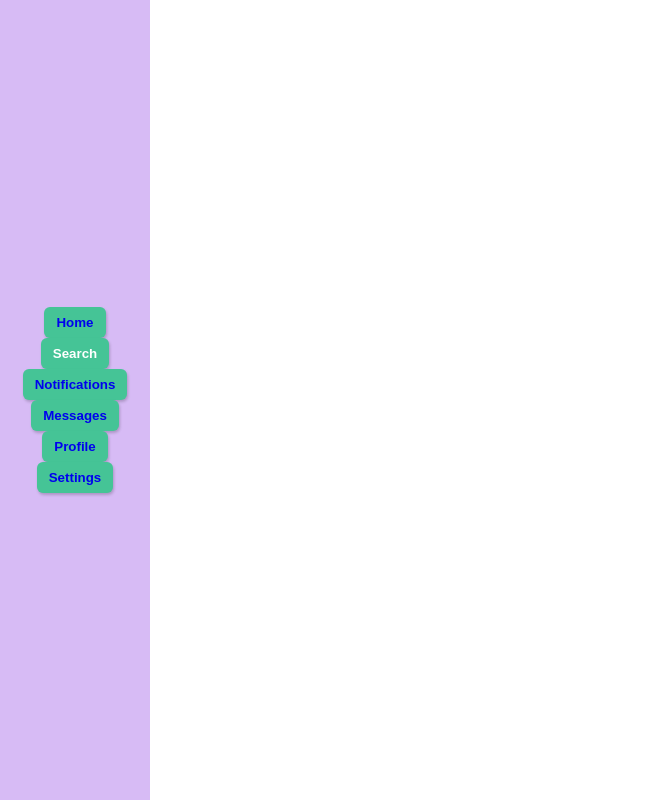
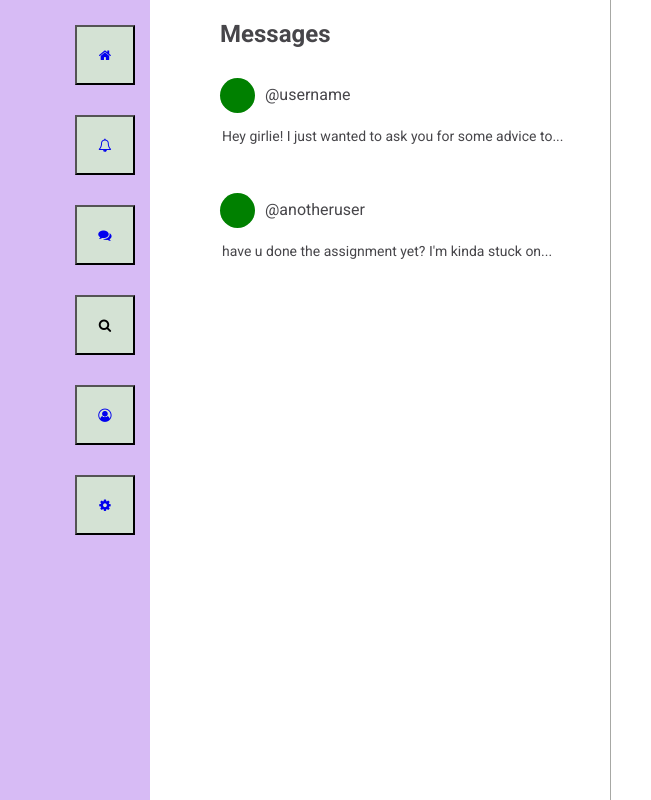
Before and after one commit to BazzaCipher/cissa-fy-comp, a SvelteKit app: page /messages in a window 1280 px wide. Shown: the whole page, without its empty margins (0-651 px from the left). Built offline with nearby package versions, Linux system fonts and the light colour scheme.

Commit message:
messages and navbar update

```diff
--- a/src/routes/home/+page.svelte
+++ b/src/routes/home/+page.svelte
@@ -1,10 +1,10 @@
 <script>
     import NavBar from "../navBar.svelte"
-    import HomePage from "./home.svelte"
+    import HomePage from "./homePage.svelte"
     import LoggedOutPage from "./loggedOutPage.svelte"
     import ExplorePage from "./explorePage.svelte"
 
-    const loggedOut = true;
+    const loggedOut = false;
 
 </script>
 
--- a/src/routes/home/home.svelte
+++ b/src/routes/home/homePage.svelte
@@ -25,7 +25,7 @@
         top: 0;
         left: 0;
         margin-left: 200px;
-        margin-bottom: 20px;
+        padding-bottom: 20px;
         width: 600px;
         background-color: #fdfbfe;
         font-family: 'Roboto', sans-serif;
@@ -36,6 +36,7 @@
         margin: 0;
         margin-top: 20px;
         margin-left: 20px;
+        color: #47464a;
     }
 
     .new-post {
@@ -49,7 +50,7 @@
         margin-left: 20px;
         width: 545px;
         height: 100px;
-        border: 1.5px solid #232223;
+        border: 1.5px solid #a7a8a4;
         border-radius: 7px;
         box-shadow: 0 2px 1px #ebe7e7;
     }
--- a/src/routes/home/tweetComponent.svelte
+++ b/src/routes/home/tweetComponent.svelte
@@ -82,7 +82,7 @@
         position: relative;
         padding-top: 20px;
         margin-left: 10px;
-        color: #403938;
+        color: #47464a;
     }
 
     .tweet-mid {
@@ -101,7 +101,7 @@
         margin-right: 15px;
         width: 500px;
         height: 100px;
-        color: #403938;
+        color: #47464a;
         font-size: 15px;
     }
 
@@ -133,6 +133,6 @@
         padding-top: 3px;
         text-align: center;
         font-size: 14px;
-        color: #403938;
+        color: #47464a;
     }
 </style>
--- a/src/routes/messages/+page.svelte
+++ b/src/routes/messages/+page.svelte
@@ -1,7 +1,7 @@
 <script>
     import NavBar from "../navBar.svelte"
+    import MessagePage from "./messagePage.svelte"
 </script>
 
 <NavBar />
-
-<p>Messages Page</p>
+<MessagePage />
--- /dev/null
+++ b/src/routes/messages/messageComponent.svelte
@@ -0,0 +1,85 @@
+<script>
+    import MessageData from "./messageData.svelte"
+</script>
+
+<MessageData>
+    <article slot="message" let:user let:content class="message">
+
+        <div class="message-head">
+            <div class="message-pic">
+
+            </div>
+
+            <div class="message-user">
+            {user}
+            </div>
+        </div>
+
+        <div class="message-mid">
+            <div class="message-content">
+                {content}
+            </div>
+        </div>
+
+    </article>
+</MessageData>
+
+<style>
+    .message {
+        margin-top: 15px;
+        margin-bottom: 10px;
+        margin-left: 10px;
+        width: 400px;
+        height: 100px;
+        background-color: white;
+    }
+
+    .message:hover {
+        background-color: #e9e8ea;
+        cursor: pointer;
+    }
+
+    .message-head {
+        display: flex;
+        position: absolute;
+        width: 400px;
+        height: 50px;
+    }
+
+    .message-pic {
+        position: relative;
+        background-color: green;
+        margin-top: 10px;
+        margin-left: 10px;
+        width: 35px;
+        height: 35px;
+        border-radius: 20px;
+    }
+
+    .message-user {
+        position: relative;
+        padding-top: 17px;
+        margin-left: 10px;
+        color: #47464a;
+    }
+
+    .message-mid {
+        margin-top: 50px;
+        position: absolute;
+        display: block;
+        width: 550px;
+    }
+
+    .message-content {
+        position: relative;
+        margin-top: 10px;
+        margin-bottom: 5px;
+        margin-left: 12px;
+        margin-right: 15px;
+        width: 400px;
+        height: 100px;
+        color: #47464a;
+        font-size: 14px;
+    }
+
+</style>
--- /dev/null
+++ b/src/routes/messages/messageData.svelte
@@ -0,0 +1,17 @@
+<script>
+    const messageData = [
+        {
+            user: '@' + 'username',
+            content: 'Hey girlie! I just wanted to ask you for some advice to...',
+        },
+        {
+            user: '@' + 'anotheruser',
+            content: "have u done the assignment yet? I'm kinda stuck on...",
+        }
+    ]
+
+</script>
+
+{#each messageData as message (message)}
+    <slot name="message" user={message.user} content={message.content} />
+{/each}
--- /dev/null
+++ b/src/routes/messages/messagePage.svelte
@@ -0,0 +1,39 @@
+<script>
+    import MessageComponent from "./messageComponent.svelte"
+</script>
+
+<link rel="preconnect" href="https://fonts.googleapis.com">
+<link rel="preconnect" href="https://fonts.gstatic.com" crossorigin>
+<link href="https://fonts.googleapis.com/css2?family=Roboto:wght@400;700&display=swap" rel="stylesheet">
+
+    <section class="home-section">
+
+        <h1 class="messages-title">Messages</h1>
+
+        <MessageComponent />
+
+    </section>
+
+<style>
+    .home-section {
+        position: absolute;
+        top: 0;
+        left: 0;
+        bottom: 0;
+        margin-left: 200px;
+        padding-bottom: 20px;
+        width: 410px;
+        border-right: 1px solid #a7a8a4;
+        font-family: 'Roboto', sans-serif;
+    }
+
+    .messages-title {
+        position: relative;
+        margin: 0;
+        margin-top: 20px;
+        margin-left: 20px;
+        margin-bottom: 20px;
+        color: #47464a;
+    }
+
+</style>
--- a/src/routes/navBar.svelte
+++ b/src/routes/navBar.svelte
@@ -1,61 +1,41 @@
+
 <script>
-    import Button from "./button.svelte"
+	import Button from "./button.svelte"
+
 </script>
 
+<link rel="stylesheet" href="https://cdnjs.cloudflare.com/ajax/libs/font-awesome/4.7.0/css/font-awesome.min.css">
+
     <nav class="nav">
-        <div class="nav-link">
-            <Button class="primary sm" >
-                <a href="/home">Home</a>
-            </Button>
-        </div>
-        <div class="nav-link">
-            <Button class="primary sm" >
-                Search
-            </Button>
-        </div>
-        <div class="nav-link">
-            <Button class="primary sm" >
-                <a href="/notifications">Notifications</a>
-            </Button>
-        </div>
-        <div class="nav-link">
-            <Button class="primary sm" >
-                <a href="/messages">Messages</a>
-            </Button>
-        </div>
-        <div class="nav-link"><Button class="primary sm" >
-            <a href="/profile">Profile</a>
-        </Button>
-        </div>
-        <div class="nav-link">
-            <Button class="primary sm" >
-                <a href="/settings">Settings</a>
-            </Button>
-        </div>
+
+        <button class="btn"><a href="/"><i class="fa fa-home"></i></a></button>
+        <button class="btn"><a href="/notifications"><i class="fa fa-bell-o"></i></a></button>
+        <button class="btn"><a href="/messages"><i class="fa fa-comments"></i></a></button>
+        <button class="btn"><i class="fa fa-search"></i></button>
+        <button class="btn"><a href="/profile"><i class="fa fa-user-circle-o"></i></a></button>
+        <button class="btn"><a href="/settings"><i class="fa fa-cog"></i></a></button>
+
     </nav>
 
 <style>
-    a {
-        text-decoration: none;
-
-    }
-
-    .nav {
-        position: fixed;
+    nav {
+        position: absolute;
+        display: flex;
+        flex-direction: column;
         top: 0;
         left: 0;
-        right: 0;
-        padding-left: 0px;
         width: 150px;
         height: 100%;
         background-color: #D7BBF5;
-        display: flex;
-        flex-direction: column;
-        justify-content: center;
-        align-items: center;
     }
 
-    .nav-link {
-        position: relative;
+    .btn {
+        top: 0;
+        margin-left: 75px;
+        margin-top: 25px;
+        margin-bottom: 5px;
+        width: 60px;
+        height: 60px;
+        background-color: #D4E2D4;
     }
 </style>
```
Also changed, not shown: src/routes/home/explorePage.svelte (+6 -4 lines), src/routes/home/loggedOutPage.svelte (+8 -2 lines).
